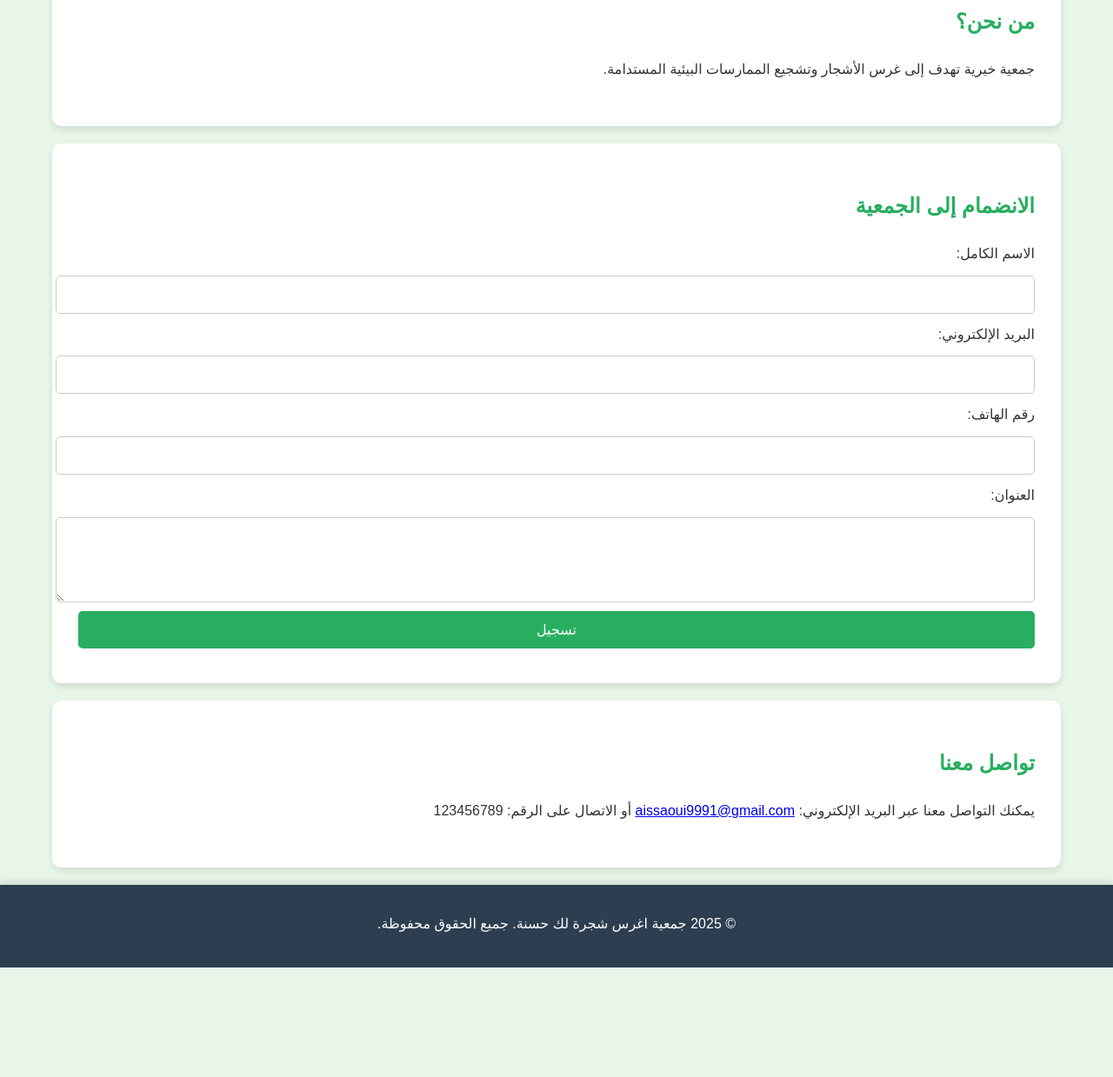
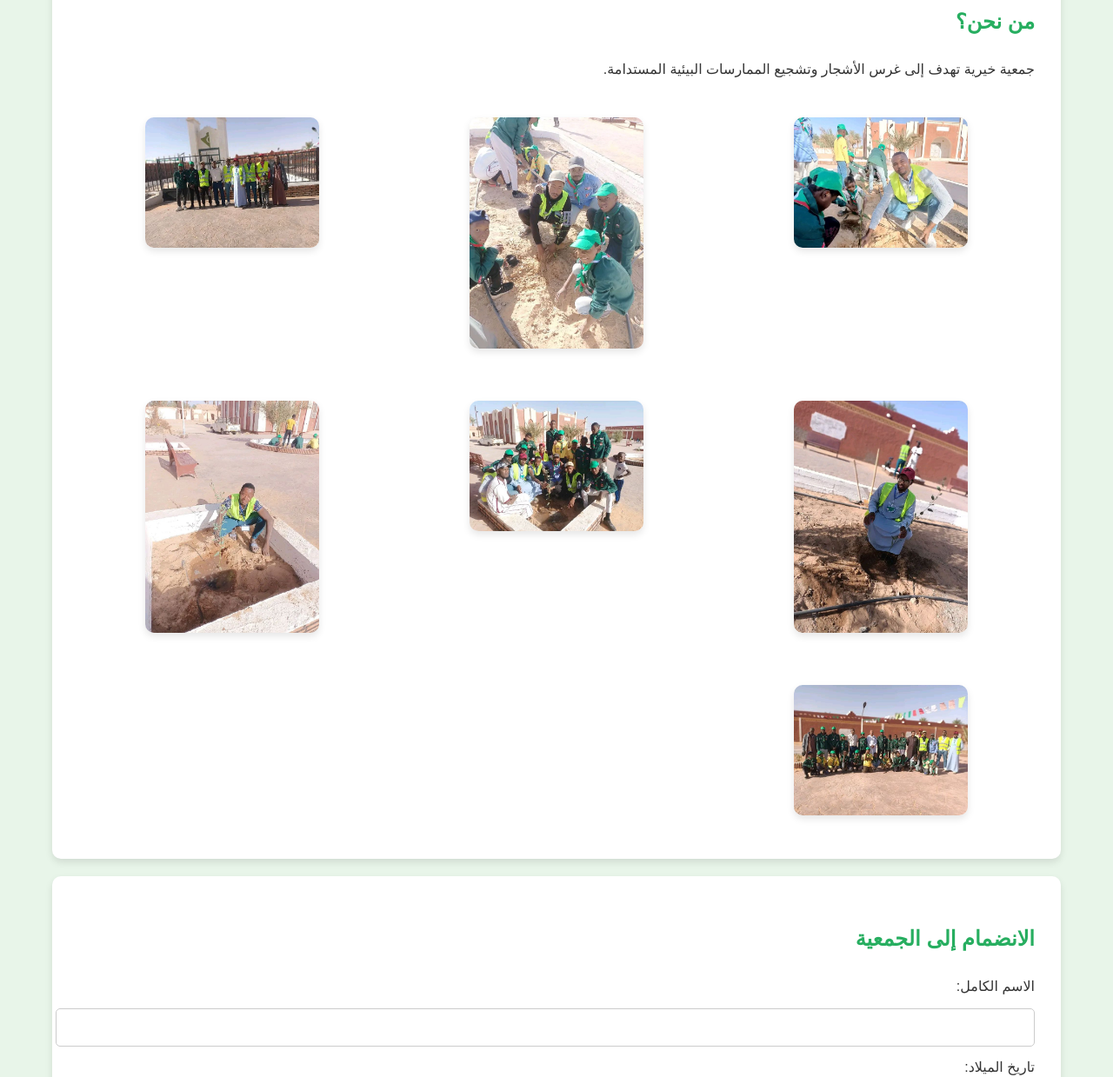
Before and after one commit to aissaouiA/-, a plain HTML site: page index.html in a window 1280 px wide. Shown: the part 558-1797 px from the top of the page at 87% size. Before the commit the page ends 1671 px from the top, so only its background shows below. Drawn offline with nearby package versions, Linux system fonts and the light colour scheme.

Commit message:
Update index.html

```diff
--- a/index.html
+++ b/index.html
@@ -45,6 +45,23 @@
             box-shadow: 0 4px 8px rgba(0, 0, 0, 0.1);
             border-radius: 10px;
         }
+        .image-gallery {
+            display: grid;
+            grid-template-columns: repeat(auto-fit, minmax(300px, 1fr));
+            gap: 20px;
+            margin-top: 20px;
+        }
+        .image-gallery img {
+            width: 100%;
+            height: auto;
+            border-radius: 10px;
+            box-shadow: 0 4px 8px rgba(0, 0, 0, 0.1);
+            cursor: pointer;
+            transition: transform 0.3s ease;
+        }
+        .image-gallery img:hover {
+            transform: scale(1.05);
+        }
         footer {
             background: #2c3e50;
             color: white;
@@ -69,7 +86,8 @@
             color: white;
             border: none;
             cursor: pointer;
-            transition: background 0.3s ease;
+            background: linear-gradient(135deg, #27ae60, #1abc9c);
+
         }
         button:hover {
             background: #1abc9c;
@@ -87,11 +105,17 @@
         p {
             margin-bottom: 20px;
         }
+        .facebook-logo {
+            width: 30px;
+            vertical-align: middle;
+            margin-right: 10px;
+        }
     </style>
+    <link rel="stylesheet" href="https://cdnjs.cloudflare.com/ajax/libs/lightbox2/2.11.3/css/lightbox.min.css">
 </head>
 <body>
     <header>
-        <img src="uploaded_logo.jpg" alt="شعار الجمعية">
+        <img src="uploaded_logoe.jpg" alt="شعار الجمعية">
         <h1>جمعية اغرس شجرة لك حسنة</h1>
         <p>رسالتنا: نشر الخير من خلال الزراعة المستدامة.</p>
     </header>
@@ -103,27 +127,41 @@
     <div class="container" id="home">
         <h2>من نحن؟</h2>
         <p>جمعية خيرية تهدف إلى غرس الأشجار وتشجيع الممارسات البيئية المستدامة.</p>
+        <div class="image-gallery">
+            <a href="image1.jpg" data-lightbox="gallery" data-title="صورة شجرة 1"><img src="image1.jpg" alt="صورة شجرة 1"></a>
+            <a href="image2.jpg" data-lightbox="gallery" data-title="صورة شجرة 2"><img src="image2.jpg" alt="صورة شجرة 2"></a>
+            <a href="image3.jpg" data-lightbox="gallery" data-title="صورة شجرة 3"><img src="image3.jpg" alt="صورة شجرة 3"></a>
+            <a href="image4.jpg" data-lightbox="gallery" data-title="صورة شجرة 4"><img src="image4.jpg" alt="صورة شجرة 4"></a>
+            <a href="image5.jpg" data-lightbox="gallery" data-title="صورة شجرة 5"><img src="image5.jpg" alt="صورة شجرة 5"></a>
+            <a href="image6.jpg" data-lightbox="gallery" data-title="صورة شجرة 6"><img src="image6.jpg" alt="صورة شجرة 6"></a>
+            <a href="image7.jpg" data-lightbox="gallery" data-title="صورة شجرة 7"><img src="image7.jpg" alt="صورة شجرة 7"></a>
+        </div>
     </div>
     <div class="container" id="join">
         <h2>الانضمام إلى الجمعية</h2>
         <form action="https://formspree.io/f/mlddawza" method="POST">
             <label for="name">الاسم الكامل:</label>
             <input type="text" id="name" name="name" required>
+            <label for="dob">تاريخ الميلاد:</label>
+            <input type="date" id="dob" name="dob" required>
+            <label for="phone">رقم الهاتف:</label>
+            <input type="tel" id="phone" name="phone" required>
             <label for="email">البريد الإلكتروني:</label>
             <input type="email" id="email" name="email" required>
-            <label for="phone">رقم الهاتف:</label>
-            <input type="tel" id="phone" name="phone" required>
             <label for="address">العنوان:</label>
             <textarea id="address" name="address" rows="4" required></textarea>
+
             <button type="submit">تسجيل</button>
         </form>
     </div>
     <div class="container" id="contact">
         <h2>تواصل معنا</h2>
-        <p>يمكنك التواصل معنا عبر البريد الإلكتروني: <a href="mailto:aissaoui9991@gmail.com">aissaoui9991@gmail.com</a> أو الاتصال على الرقم: 123456789</p>
+        <p>يمكنك التواصل معنا عبر البريد الإلكتروني: <a href="mailto:planttreeawladissa49@gmail.com">planttreeawladissa49@gmail.com</a> أو الاتصال على الرقم: 0654703071</p>
+        <p>تابعنا على الفيسبوك: <a href="https://www.facebook.com/yourpage" target="_blank"><img src="facebook-logo.png" alt="شعار الفيسبوك" class="facebook-logo">صفحتنا على الفيسبوك</a></p>
     </div>
     <footer>
         <p>&copy; 2025 جمعية اغرس شجرة لك حسنة. جميع الحقوق محفوظة.</p>
     </footer>
+    <script src="https://cdnjs.cloudflare.com/ajax/libs/lightbox2/2.11.3/js/lightbox.min.js"></script>
 </body>
 </html>
```
